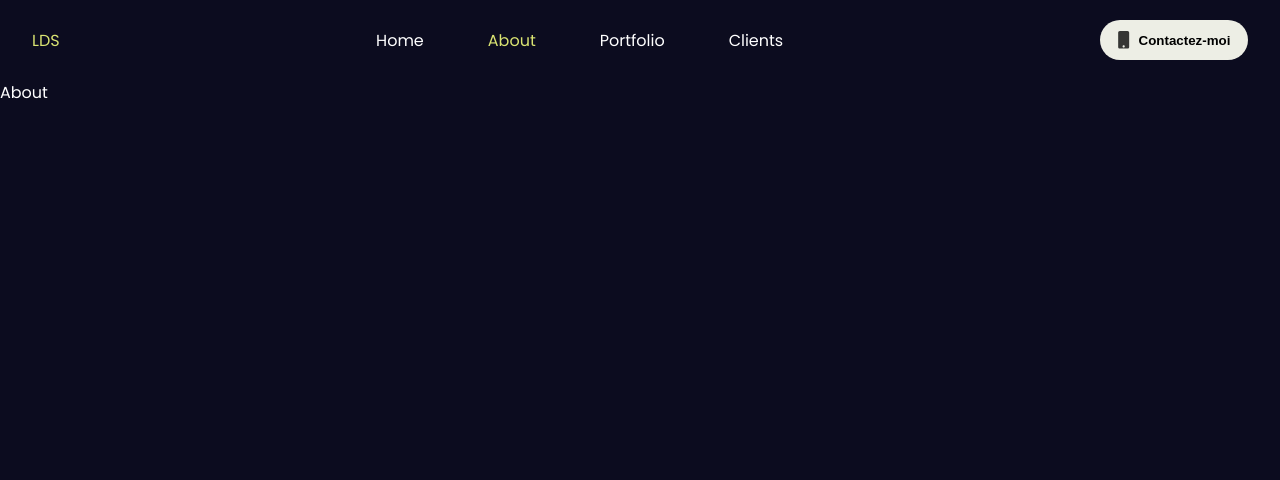
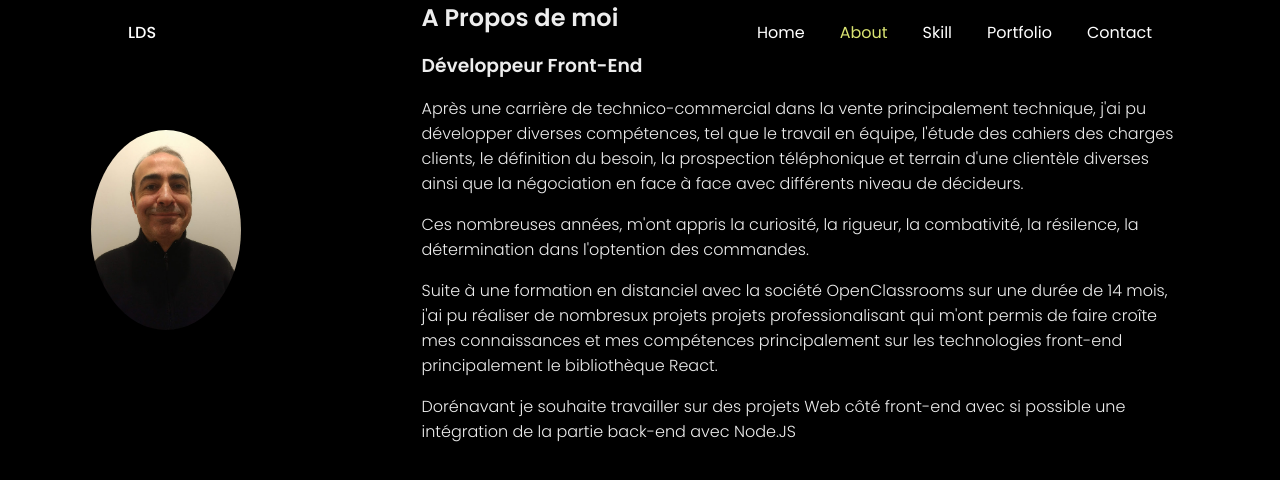
Before and after one commit to leothefrench/portfolio-leandro, a React (Vite) app: page /about in a window 1280 px wide. Shown: the top 480 px of the page. Built offline with nearby package versions, Linux system fonts and the light colour scheme.

Commit message:
composant navbat fait & styliser

```diff
--- a/src/App.tsx
+++ b/src/App.tsx
@@ -4,7 +4,9 @@ import Navbar from './components/Navbar/Navbar'
 function App() {
 
   return (
-    <Navbar />
+    <div className="App">
+      <Navbar />
+    </div>
   );
 }
 
--- a/src/components/About/About.tsx
+++ b/src/components/About/About.tsx
@@ -1,7 +1,42 @@
 import './about.css'
+import myface from '../../assets/my-face.jpg'
 
 export const About = () => {
   return (
-    <div>About</div>
-  )
+    <section className="about-container">
+      <img
+        src={myface}
+        alt="photo Léandro Da Silva"
+        className="left-about-section"
+      />
+      <div className="a-propos-text">
+        <h2 className="titre_h2">A Propos de moi</h2>
+        <h3 className="titre_h3">Développeur Front-End</h3>
+        <p className="paragraphe">
+          Après une carrière de technico-commercial dans la vente principalement
+          technique, j'ai pu développer diverses compétences, tel que le travail
+          en équipe, l'étude des cahiers des charges clients, le définition du
+          besoin, la prospection téléphonique et terrain d'une clientèle
+          diverses ainsi que la négociation en face à face avec différents
+          niveau de décideurs.
+        </p>
+        <p className="paragraphe">
+          Ces nombreuses années, m'ont appris la curiosité, la rigueur, la
+          combativité, la résilence, la détermination dans l'optention des
+          commandes.
+        </p>
+        <p className="paragraphe">
+          Suite à une formation en distanciel avec la société OpenClassrooms sur
+          une durée de 14 mois, j'ai pu réaliser de nombresux projets projets
+          professionalisant qui m'ont permis de faire croîte mes connaissances
+          et mes compétences principalement sur les technologies front-end
+          principalement le bibliothèque React.
+        </p>
+        <p className="paragraphe">
+          Dorénavant je souhaite travailler sur des projets Web côté front-end
+          avec si possible une intégration de la partie back-end avec Node.JS
+        </p>
+      </div>
+    </section>
+  );
 }
--- a/src/components/About/about.css
+++ b/src/components/About/about.css
@@ -0,0 +1,25 @@
+.about-container {
+    display: flex;
+    width: 100%;
+    justify-content: space-around;
+    align-items: center;
+    max-width: 80rem;
+    margin: auto;
+}
+
+.left-about-section {
+    width: 150px;
+    border-radius: 50%;
+    object-fit: cover;
+}
+
+.a-propos-text {
+    width: 60%;
+    font-weight: 300;
+}
+
+.titre_h2,
+.titre_h3,
+.paragraphe {
+    margin-bottom: 1rem;
+}
--- a/src/components/Home/Home.tsx
+++ b/src/components/Home/Home.tsx
@@ -7,7 +7,8 @@ export const Home = () => {
   return (
     <section className="hero-section">
       <div className="left-hero-section">
-        <span className="hello">Hello</span><br />
+        <span className="hello">Hello</span>
+        <br />
         <span className="title">
           Je suis<span className="title-name"> Léandro</span>
           <br />
@@ -25,11 +26,13 @@ export const Home = () => {
           </button>
         </Link>
       </div>
-      <img
-        src={myface}
-        alt="photo Léandro Da Silva"
-        className="right-hero-section"
-      />
+      <div className='div-myface'>
+        <img
+          src={myface}
+          alt="photo Léandro Da Silva"
+          className="right-hero-section"
+        />
+      </div>
     </section>
   );
 }
--- a/src/components/Navbar/Navbar.tsx
+++ b/src/components/Navbar/Navbar.tsx
@@ -1,20 +1,19 @@
 import './navbar.css'
 
-import { NavLink } from 'react-router-dom'
-import { FaMobile } from 'react-icons/fa'
+import { NavLink, Link } from 'react-router-dom'
 
 const Navbar = () => {
   return (
     <nav className="navbar">
       {/* Prévoir un logo dans le futur */}
-      <p className='logo'>LDS</p>
+      <Link to='/'className='logo'>LDS</Link>
       <div className="navbar-menu">
         <NavLink to="/" className="isActive">Home</NavLink>
         <NavLink to="/about" className="isActive">About</NavLink>
+        <NavLink to="/skill" className="isActive">Skill</NavLink>
         <NavLink to="/portfolio" className="isActive">Portfolio</NavLink>
-        <NavLink to="/clients" className="isActive">Clients</NavLink>
+        <NavLink to="/clients" className="isActive">Contact</NavLink>
       </div>
-      <button className="btn-nav-contact"><FaMobile className="icon"/>Contactez-moi</button>
     </nav>
   );
 }
--- a/src/components/Navbar/navbar.css
+++ b/src/components/Navbar/navbar.css
@@ -1,32 +1,36 @@
 .navbar {
-  height: 5rem;
-  width: 100vw;
-  margin: 0 auto;
+  position: fixed;
+  top: 0;
+  left: 0;
+  width: 100%;
+  padding: 20px 10%;
   display: flex;
   justify-content: space-between;
   align-items: center;
-  padding: 1rem 2rem;
-  position: sticky;
-  top: 0;
-  z-index: 7;
-  font-weight: 400;
-  max-width: 80rem;
+  z-index: 100;
 }
 
 .logo {
-  color: #DAE472;
+  position: relative;
+  color: #fff;
+  font-size: 1rem;
+  text-decoration: none;
+  font-weight: 500;
 }
 
-.navbar a {
-  margin: 2rem;
+.navbar-menu a {
+  display: inline-block;
+  font-size: 1rem;
   color: #fff;
   text-decoration: none;
+  margin-left: 35px;
+  transition: .3s;
 }
 
 .navbar a:hover {
   color: #DFEE3D;
-  padding-bottom: 0.2rem;
-  border-bottom: solid 2px #DFEE3D ;
+  padding-bottom: 0.15rem;
+  border-bottom: 2px solid #DFEE3D ;
 }
 
 .navbar a.active {
--- a/src/index.css
+++ b/src/index.css
@@ -5,11 +5,12 @@
     padding: 0;
     box-sizing: border-box;
     background: transparent;
+    font-family: 'Poppins', sans-serif;
 }
 
 body {
-    font-family: 'Poppins', sans-serif;
-    background-color: #0c0c1f;
-    color: #fff;
+    /* background-color: #0c0c1f; */
+    background-color: #000000;
+    color: #ededed;
     overflow: hidden;
 }
```
